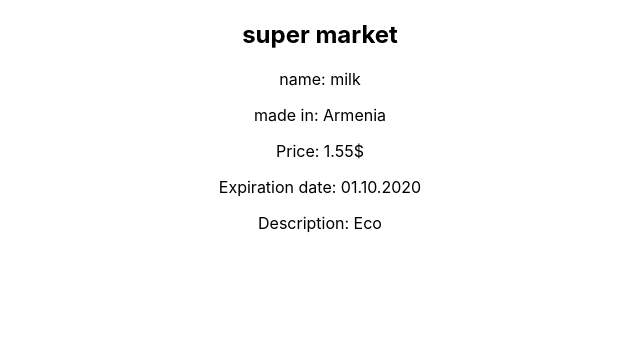
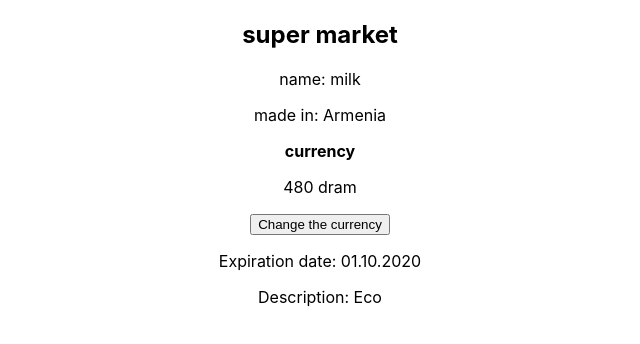
Before and after one commit to Armen-MATEO/react_002, a React (Create React App) app: page / in a window 1280 px wide. Shown: the top 344 px of the page, without its empty margins (320-960 px from the left). Built offline with nearby package versions, Linux system fonts and the light colour scheme.

Commit message:
creation of the button

```diff
--- a/src/App.js
+++ b/src/App.js
@@ -12,7 +12,7 @@ function App() {
       <Product
         name="milk"
         made="Armenia"
-        price="1.55$"
+        price="1$"
         date="01.10.2020"
         description="Eco"
       />
--- a/src/components/Price.js
+++ b/src/components/Price.js
@@ -1,7 +1,27 @@
 import React, { Component } from "react";
 
 export class Price extends Component {
+  constructor(props) {
+    super();
+  }
+  state = {
+    dram: "480 dram",
+  };
+  handleClick = () => {
+    this.setState({
+      dollar: this.state.dram,
+      dram: this.props.dollar,
+    });
+  };
+
   render() {
-    return <p>Price: {this.props.text}</p>;
+    return (
+      <div>
+        <b>currency</b>
+        <br />
+        <p>{this.state.dram}</p>
+        <button onClick={this.handleClick}>Change the currency</button>
+      </div>
+    );
   }
 }
--- a/src/components/Product.js
+++ b/src/components/Product.js
@@ -14,7 +14,7 @@ export class Product extends Component {
       <div>
         <Name text={this.props.name} />
         <Made text={this.props.made} />
-        <Price text={this.props.price} />
+        <Price dollar={this.props.price} />
         <Date text={this.props.date} />
         <Description text={this.props.description} />
       </div>
```
